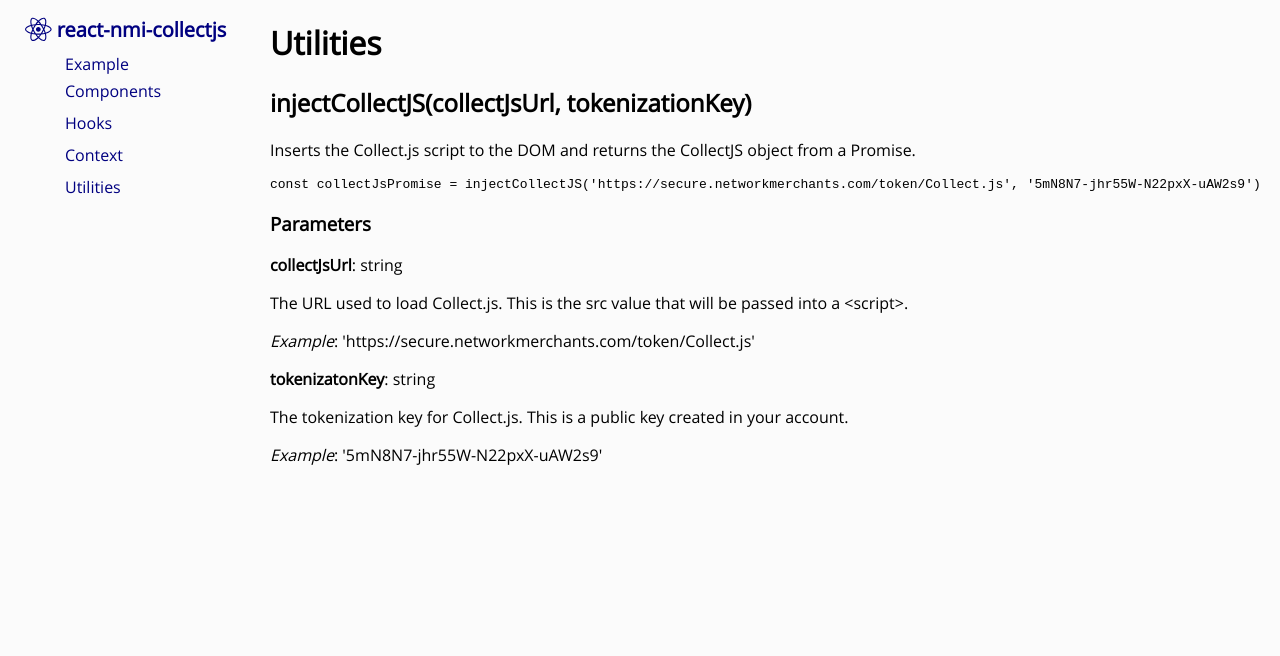
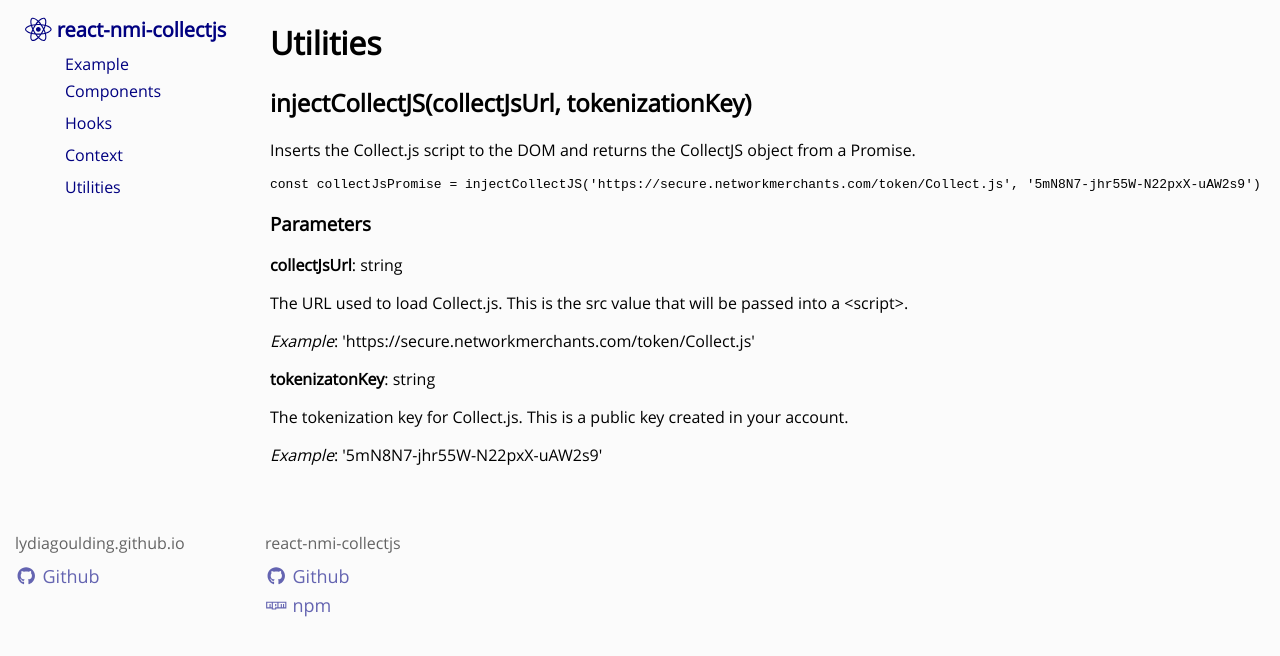
Before and after one commit to lydiagoulding/lydiagoulding.github.io, a React (Create React App) app: page /react-nmi-collectjs/utilities in a window 1280 px wide. Shown: the top 656 px of the page. Built offline with nearby package versions, Linux system fonts and the light colour scheme.

Commit message:
Add content to a footer

```diff
--- a/src/Footer.css
+++ b/src/Footer.css
@@ -2,4 +2,34 @@
     grid-column-start: 1;
     grid-column-end: 4;
     min-height: 200px;
+    color: rgba(0, 0, 0, 0.6);
+    padding-top: 50px;
 }
+
+.footer__grid {
+    display: grid;
+    grid-template-columns: 250px 250px;
+}
+
+.footer a {
+    font-size: 18px;
+    text-decoration: none;
+    color: rgba(0, 0, 128, 0.6);
+}
+
+.footer a:hover {
+    font-weight: bold;
+    color: rgb(0, 0, 128);
+}
+
+.footer .footer__columnHeader {
+    margin-bottom: 10px;
+}
+
+.footer .footer__columnItem {
+    margin: 5px 0;
+}
+
+.footer .footer__columnItemText {
+    margin-left: 5px;
+}
--- a/src/Footer.js
+++ b/src/Footer.js
@@ -1,7 +1,37 @@
 import './Footer.css'
+import { FontAwesomeIcon } from '@fortawesome/react-fontawesome'
+import { faGithub, faNpm } from '@fortawesome/free-brands-svg-icons';
 
 export default function Footer() {
     return (
-        <div className="footer"></div>
+        <div className="footer">
+            <div className="footer__grid">
+                <div>
+                    <div className="footer__columnHeader">lydiagoulding.github.io</div>
+                    <div className="footer__columnItem">
+                        <a href="https://github.com/lydiagoulding/lydiagoulding.github.io">
+                            <FontAwesomeIcon fixedWidth icon={faGithub} />
+                            <span className="footer__columnItemText">Github</span>
+                        </a>
+                    </div>
+                </div>
+                <div>
+                    <div className="footer__columnHeader">react-nmi-collectjs</div>
+                    <div className="footer__columnItem">
+                        <a href="https://github.com/lydiagoulding/react-nmi-collectjs">
+                            <FontAwesomeIcon fixedWidth icon={faGithub} />
+                            <span className="footer__columnItemText">Github</span>
+                        </a>
+                    </div>
+                    <div className="footer__columnItem">
+                        <a href="https://www.npmjs.com/package/@lydiagoulding/react-nmi-collectjs">
+                            <FontAwesomeIcon fixedWidth icon={faNpm} />
+                            <span className="footer__columnItemText">npm</span>
+                        </a>
+                    </div>
+                </div>
+
+            </div>
+        </div>
     )
 }
```
